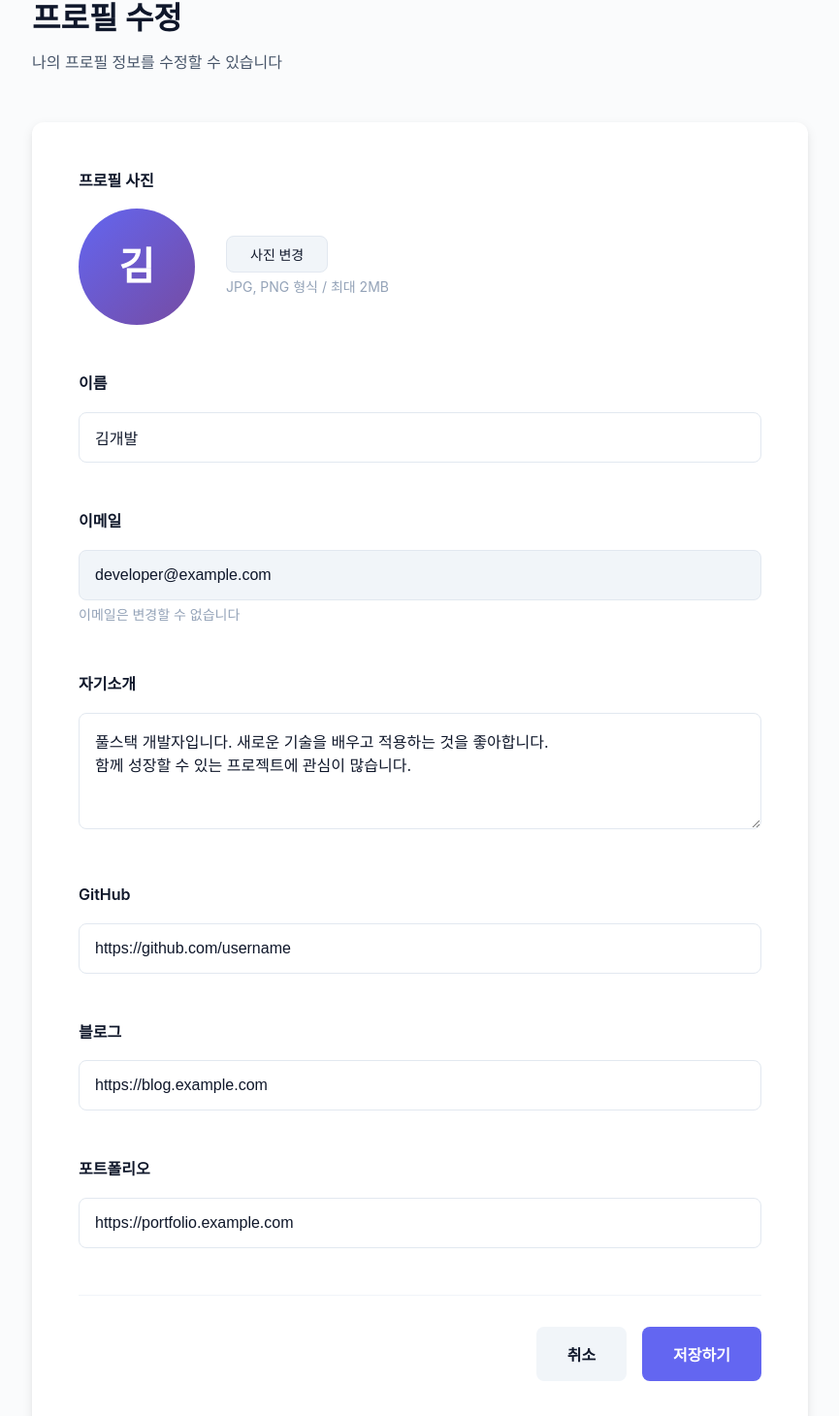
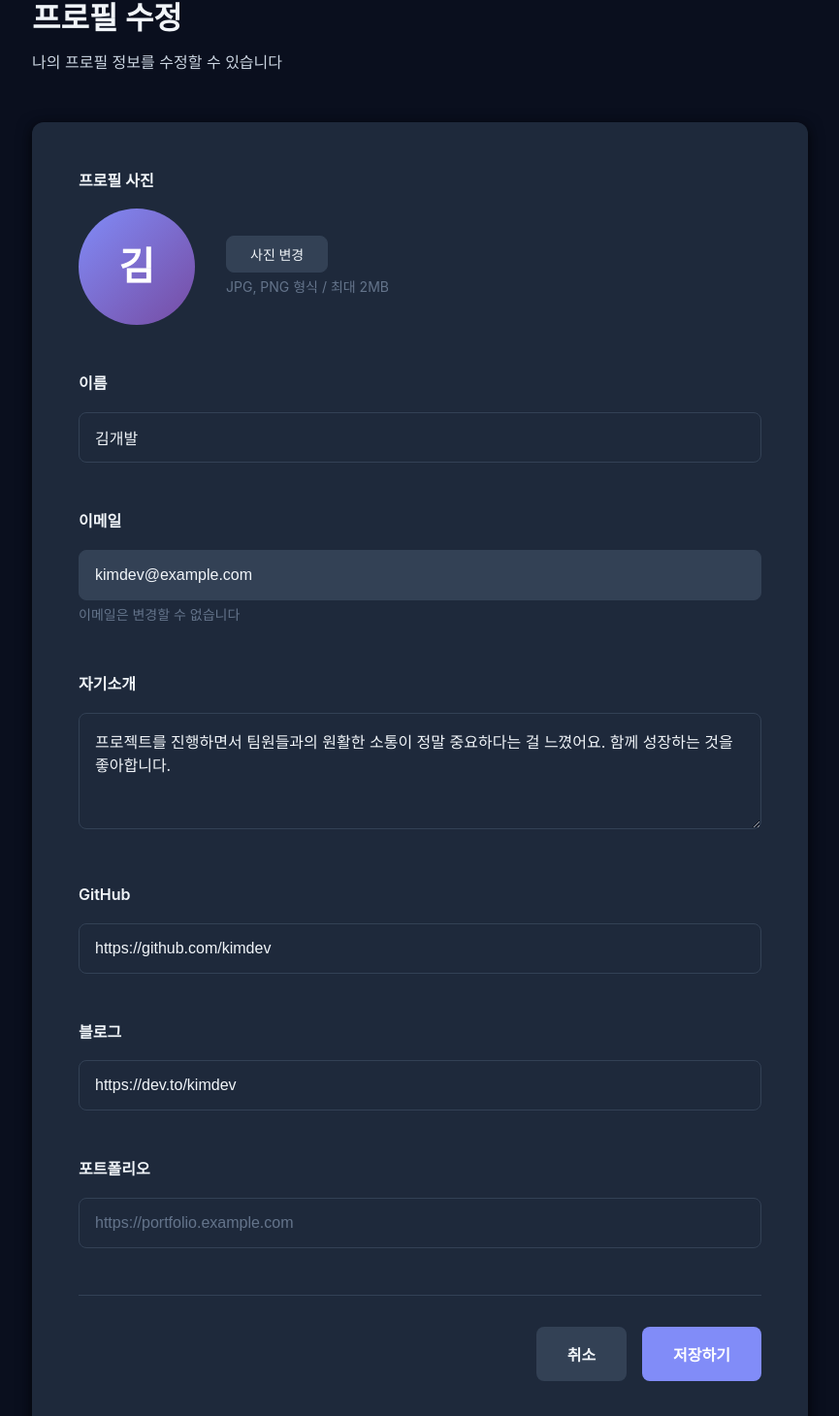
Before and after one commit to P-U-P-Project-Union-Platform/PUP---FrontEnd, a React (Vite) app: page /mypage/edit in a window 1280 px wide. Shown: the part 159-1619 px from the top of the page at 97% size, without its empty margins (207-1072 px from the left). Built offline with nearby package versions, Linux system fonts and the light colour scheme.

Commit message:
feat: 프로필 사진 업로드 및 전역 반영 기능 추가

```diff
--- a/src/contexts/AppContext.tsx
+++ b/src/contexts/AppContext.tsx
@@ -1,16 +1,6 @@
 import { createContext, useContext, useState, ReactNode } from 'react';
-import type { RecruitPost, CommunityPost } from '../mocks';
-import { mockRecruits, mockCommunityPosts } from '../mocks';
-
-// 사용자 프로필 타입
-interface UserProfile {
-  name: string;
-  email: string;
-  bio: string;
-  github: string;
-  blog: string;
-  portfolio: string;
-}
+import type { RecruitPost, CommunityPost, UserProfile } from '../mocks';
+import { mockRecruits, mockCommunityPosts, mockUsers as initialMockUsers } from '../mocks';
 
 interface AppContextType {
   // 인원 모집
@@ -25,6 +15,9 @@ interface AppContextType {
   userProfile: UserProfile;
   updateProfile: (profile: UserProfile) => void;
 
+  // 사용자 목록
+  users: Record<string, UserProfile>;
+
   // 다크모드
   isDarkMode: boolean;
   toggleDarkMode: () => void;
@@ -32,20 +25,15 @@ interface AppContextType {
 
 const AppContext = createContext<AppContextType | undefined>(undefined);
 
-// 초기 프로필 데이터
-const initialProfile: UserProfile = {
-  name: '김개발',
-  email: 'developer@example.com',
-  bio: '풀스택 개발자입니다. 새로운 기술을 배우고 적용하는 것을 좋아합니다.\n함께 성장할 수 있는 프로젝트에 관심이 많습니다.',
-  github: 'https://github.com/username',
-  blog: 'https://blog.example.com',
-  portfolio: 'https://portfolio.example.com'
-};
+// 현재 로그인한 사용자 (고정)
+const CURRENT_USER = '김개발';
+const initialProfile: UserProfile = initialMockUsers[CURRENT_USER];
 
 export function AppProvider({ children }: { children: ReactNode }) {
   const [recruits, setRecruits] = useState<RecruitPost[]>(mockRecruits);
   const [communityPosts, setCommunityPosts] = useState<CommunityPost[]>(mockCommunityPosts);
   const [userProfile, setUserProfile] = useState<UserProfile>(initialProfile);
+  const [users, setUsers] = useState<Record<string, UserProfile>>(initialMockUsers);
   const [isDarkMode, setIsDarkMode] = useState<boolean>(true);
 
   const addRecruit = (recruit: Omit<RecruitPost, 'id'>) => {
@@ -69,6 +57,11 @@ export function AppProvider({ children }: { children: ReactNode }) {
 
   const updateProfile = (profile: UserProfile) => {
     setUserProfile(profile);
+    // users 목록도 함께 업데이트
+    setUsers(prev => ({
+      ...prev,
+      [profile.username]: profile
+    }));
   };
 
   const toggleDarkMode = () => {
@@ -84,6 +77,7 @@ export function AppProvider({ children }: { children: ReactNode }) {
         addCommunityPost,
         userProfile,
         updateProfile,
+        users,
         isDarkMode,
         toggleDarkMode
       }}
--- a/src/mocks/index.ts
+++ b/src/mocks/index.ts
@@ -1,5 +1,7 @@
 // User profiles
 export * from './users';
+export type { UserProfile } from './users';
+export { mockUsers, getUserProfile, getAllUsers } from './users';
 
 // Projects
 export * from './projects';
--- a/src/mocks/users.ts
+++ b/src/mocks/users.ts
@@ -7,6 +7,7 @@ export interface UserProfile {
   github?: string;
   blog?: string;
   portfolio?: string;
+  avatar?: string;
   stats: {
     projects: number;
     posts: number;
--- a/src/pages/ProfileEdit.tsx
+++ b/src/pages/ProfileEdit.tsx
@@ -1,6 +1,6 @@
-import { useState, useEffect } from 'react';
-import { useNavigate } from 'react-router-dom';
-import { useApp } from '../contexts/AppContext';
+import {useState, useEffect, useRef} from 'react';
+import {useNavigate} from 'react-router-dom';
+import {useApp} from '../contexts/AppContext';
 import {
     Container,
     FormWrapper,
@@ -24,19 +24,55 @@ import {
 
 export default function ProfileEdit() {
     const navigate = useNavigate();
-  const { userProfile, updateProfile } = useApp();
+    const {userProfile, updateProfile} = useApp();
     const [formData, setFormData] = useState(userProfile);
+    const [avatarPreview, setAvatarPreview] = useState<string | null>(null);
+    const fileInputRef = useRef<HTMLInputElement>(null);
 
     useEffect(() => {
         setFormData(userProfile);
+        setAvatarPreview(userProfile.avatar || null);
     }, [userProfile]);
 
     const handleChange = (e: React.ChangeEvent<HTMLInputElement | HTMLTextAreaElement>) => {
-    const { name, value } = e.target;
+        const {name, value} = e.target;
         setFormData(prev => ({
             ...prev,
             [name]: value
         }));
+    };
+
+    const handleAvatarClick = () => {
+        fileInputRef.current?.click();
+    };
+
+    const handleFileChange = (e: React.ChangeEvent<HTMLInputElement>) => {
+        const file = e.target.files?.[0];
+        if (!file) return;
+
+        // 파일 크기 검증 (2MB)
+        if (file.size > 2 * 1024 * 1024) {
+            alert('파일 크기는 2MB 이하여야 합니다.');
+            return;
+        }
+
+        // 파일 타입 검증
+        if (!file.type.startsWith('image/')) {
+            alert('이미지 파일만 업로드할 수 있습니다.');
+            return;
+        }
+
+        // 파일 미리보기
+        const reader = new FileReader();
+        reader.onloadend = () => {
+            const result = reader.result as string;
+            setAvatarPreview(result);
+            setFormData(prev => ({
+                ...prev,
+                avatar: result
+            }));
+        };
+        reader.readAsDataURL(file);
     };
 
     const handleSubmit = (e: React.FormEvent) => {
@@ -69,9 +105,23 @@ export default function ProfileEdit() {
                     <Section>
                         <Label>프로필 사진</Label>
                         <AvatarSection>
-              <Avatar>{formData.name.charAt(0)}</Avatar>
+                            <Avatar style={avatarPreview ? {
+                                background: `url(${avatarPreview}) center/cover`,
+                                fontSize: 0
+                            } : {}}>
+                                {!avatarPreview && formData.initial}
+                            </Avatar>
                             <AvatarInfo>
-                <AvatarButton type="button">사진 변경</AvatarButton>
+                                <input
+                                    ref={fileInputRef}
+                                    type="file"
+                                    accept="image/*"
+                                    onChange={handleFileChange}
+                                    style={{display: 'none'}}
+                                />
+                                <AvatarButton type="button" onClick={handleAvatarClick}>
+                                    사진 변경
+                                </AvatarButton>
                                 <HelpText>JPG, PNG 형식 / 최대 2MB</HelpText>
                             </AvatarInfo>
                         </AvatarSection>
@@ -95,7 +145,7 @@ export default function ProfileEdit() {
                             id="email"
                             name="email"
                             type="email"
-              value={formData.email}
+                            value={formData.email || ''}
                             onChange={handleChange}
                             disabled
                         />
@@ -119,7 +169,7 @@ export default function ProfileEdit() {
                             id="github"
                             name="github"
                             type="url"
-              value={formData.github}
+                            value={formData.github || ''}
                             onChange={handleChange}
                             placeholder="https://github.com/username"
                         />
@@ -131,7 +181,7 @@ export default function ProfileEdit() {
                             id="blog"
                             name="blog"
                             type="url"
-              value={formData.blog}
+                            value={formData.blog || ''}
                             onChange={handleChange}
                             placeholder="https://blog.example.com"
                         />
@@ -143,7 +193,7 @@ export default function ProfileEdit() {
                             id="portfolio"
                             name="portfolio"
                             type="url"
-              value={formData.portfolio}
+                            value={formData.portfolio || ''}
                             onChange={handleChange}
                             placeholder="https://portfolio.example.com"
                         />
--- a/src/styles/pages/profileEditStyles.ts
+++ b/src/styles/pages/profileEditStyles.ts
@@ -2,7 +2,7 @@ import styled from 'styled-components';
 import { theme } from '../theme';
 
 export const Container = styled.div`
-  background: ${theme.colors.bgLight};
+  background: var(--color-bg-light);
   min-height: 100vh;
   padding: 80px 40px 60px;
 
@@ -23,7 +23,7 @@ export const Header = styled.div`
 export const Title = styled.h1`
   font-size: ${theme.fontSizes['3xl']};
   font-weight: ${theme.fontWeights.bold};
-  color: ${theme.colors.textPrimary};
+  color: var(--color-text-primary);
   margin-bottom: ${theme.spacing.sm};
 
   @media (max-width: ${theme.breakpoints.tablet}) {
@@ -33,14 +33,14 @@ export const Title = styled.h1`
 
 export const Description = styled.p`
   font-size: ${theme.fontSizes.base};
-  color: ${theme.colors.textSecondary};
+  color: var(--color-text-secondary);
 `;
 
 export const Form = styled.form`
-  background: ${theme.colors.bgWhite};
+  background: var(--color-bg-white);
   border-radius: ${theme.borderRadius.lg};
   padding: ${theme.spacing['2xl']};
-  box-shadow: ${theme.shadows.md};
+  box-shadow: var(--shadow-md);
 
   @media (max-width: ${theme.breakpoints.tablet}) {
     padding: ${theme.spacing.xl};
@@ -59,30 +59,31 @@ export const Label = styled.label`
   display: block;
   font-size: ${theme.fontSizes.base};
   font-weight: ${theme.fontWeights.semibold};
-  color: ${theme.colors.textPrimary};
+  color: var(--color-text-primary);
   margin-bottom: ${theme.spacing.md};
 `;
 
 export const Input = styled.input`
   width: 100%;
   padding: ${theme.spacing.md};
-  border: 1px solid ${theme.colors.border};
+  border: 1px solid var(--color-border);
   border-radius: ${theme.borderRadius.md};
   font-size: ${theme.fontSizes.base};
-  color: ${theme.colors.textPrimary};
+  color: var(--color-text-primary);
+  background: var(--color-bg-white);
   outline: none;
   transition: border-color ${theme.transitions.base};
 
   &:focus {
-    border-color: ${theme.colors.primary};
+    border-color: var(--color-primary);
   }
 
   &::placeholder {
-    color: ${theme.colors.textTertiary};
+    color: var(--color-text-tertiary);
   }
 
   &:disabled {
-    background: ${theme.colors.bgGray};
+    background: var(--color-bg-gray);
     cursor: not-allowed;
   }
 `;
@@ -91,21 +92,22 @@ export const Textarea = styled.textarea`
   width: 100%;
   min-height: 120px;
   padding: ${theme.spacing.md};
-  border: 1px solid ${theme.colors.border};
+  border: 1px solid var(--color-border);
   border-radius: ${theme.borderRadius.md};
   font-size: ${theme.fontSizes.base};
-  color: ${theme.colors.textPrimary};
+  color: var(--color-text-primary);
+  background: var(--color-bg-white);
   font-family: inherit;
   resize: vertical;
   outline: none;
   transition: border-color ${theme.transitions.base};
 
   &:focus {
-    border-color: ${theme.colors.primary};
+    border-color: var(--color-primary);
   }
 
   &::placeholder {
-    color: ${theme.colors.textTertiary};
+    color: var(--color-text-tertiary);
   }
 `;
 
@@ -123,8 +125,8 @@ export const Avatar = styled.div`
   width: 120px;
   height: 120px;
   border-radius: ${theme.borderRadius.full};
-  background: linear-gradient(135deg, ${theme.colors.primary}, #764ba2);
-  color: ${theme.colors.textWhite};
+  background: linear-gradient(135deg, var(--color-primary), #764ba2);
+  color: var(--color-text-white);
   display: flex;
   align-items: center;
   justify-content: center;
@@ -139,9 +141,9 @@ export const AvatarInfo = styled.div`
 
 export const AvatarButton = styled.button`
   padding: ${theme.spacing.sm} ${theme.spacing.lg};
-  background: ${theme.colors.bgGray};
-  color: ${theme.colors.textPrimary};
-  border: 1px solid ${theme.colors.border};
+  background: var(--color-bg-gray);
+  color: var(--color-text-primary);
+  border: 1px solid var(--color-border);
   border-radius: ${theme.borderRadius.md};
   font-size: ${theme.fontSizes.sm};
   font-weight: ${theme.fontWeights.medium};
@@ -149,13 +151,13 @@ export const AvatarButton = styled.button`
   transition: all ${theme.transitions.base};
 
   &:hover {
-    background: #e0e0e0;
+    background: var(--color-border-light);
   }
 `;
 
 export const HelpText = styled.p`
   font-size: ${theme.fontSizes.sm};
-  color: ${theme.colors.textTertiary};
+  color: var(--color-text-tertiary);
   margin-top: ${theme.spacing.xs};
 `;
 
@@ -165,7 +167,7 @@ export const ButtonGroup = styled.div`
   justify-content: flex-end;
   margin-top: ${theme.spacing['2xl']};
   padding-top: ${theme.spacing.xl};
-  border-top: 1px solid ${theme.colors.borderLight};
+  border-top: 1px solid var(--color-border-light);
 
   @media (max-width: ${theme.breakpoints.tablet}) {
     flex-direction: column-reverse;
@@ -174,8 +176,8 @@ export const ButtonGroup = styled.div`
 
 export const CancelButton = styled.button`
   padding: ${theme.spacing.md} ${theme.spacing.xl};
-  background: ${theme.colors.bgGray};
-  color: ${theme.colors.textPrimary};
+  background: var(--color-bg-gray);
+  color: var(--color-text-primary);
   border: none;
   border-radius: ${theme.borderRadius.md};
   font-size: ${theme.fontSizes.base};
@@ -184,14 +186,14 @@ export const CancelButton = styled.button`
   transition: all ${theme.transitions.base};
 
   &:hover {
-    background: #e0e0e0;
+    background: var(--color-border-light);
   }
 `;
 
 export const SaveButton = styled.button`
   padding: ${theme.spacing.md} ${theme.spacing.xl};
-  background: ${theme.colors.primary};
-  color: ${theme.colors.textWhite};
+  background: var(--color-primary);
+  color: var(--color-text-white);
   border: none;
   border-radius: ${theme.borderRadius.md};
   font-size: ${theme.fontSizes.base};
@@ -200,12 +202,12 @@ export const SaveButton = styled.button`
   transition: all ${theme.transitions.base};
 
   &:hover {
-    background: ${theme.colors.primaryHover};
+    background: var(--color-primary-hover);
   }
 
   &:disabled {
-    background: ${theme.colors.bgGray};
-    color: ${theme.colors.textTertiary};
+    background: var(--color-bg-gray);
+    color: var(--color-text-tertiary);
     cursor: not-allowed;
   }
 `;
```
Also changed, not shown: src/pages/MyPage.tsx (+15 -18 lines), src/pages/UserProfile.tsx (+9 -3 lines), src/pages/projects/ProjectDetail.tsx (+53 -48 lines). Lines whose indentation alone changed are shown as unchanged.
